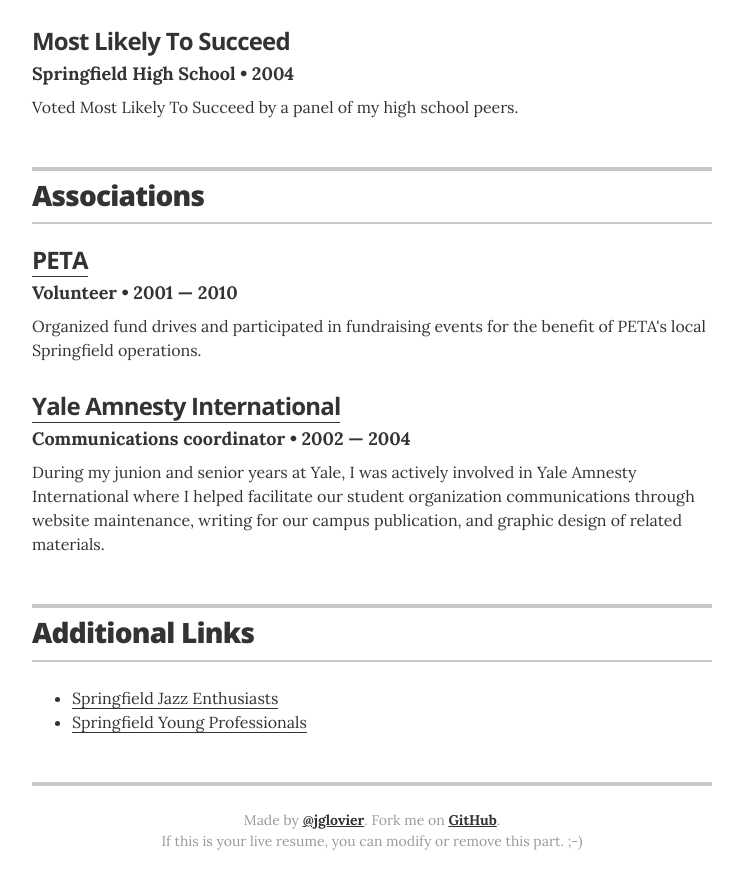
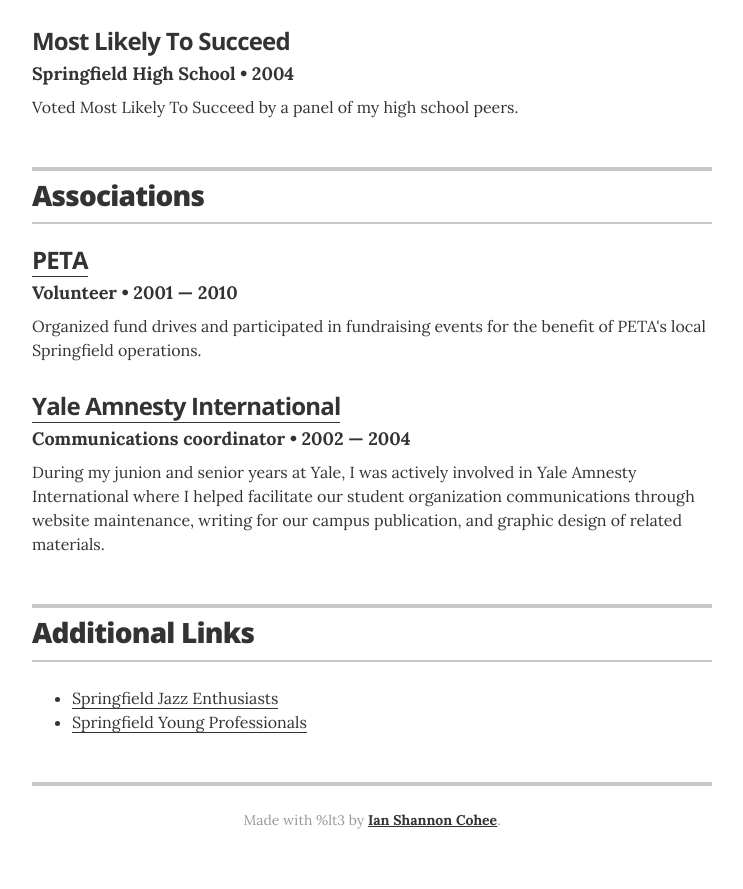
Before and after one commit to jglovier/resume-template, a Jekyll site: the page built from index.html, in a window 1280 px wide and 900 px high, scrolled down 2663 px. Shown: the top 889 px of the window, without its empty margins (268-1011 px from the left). Built offline with Jekyll 4.4.1, drawn with Linux system fonts in a browser that asks for light colours.

Commit message:
changed footer in layout
- removed original references

```diff
--- a/_layouts/resume.html
+++ b/_layouts/resume.html
@@ -232,8 +232,7 @@
       {% endif %}
 
       <footer class="page-footer">
-        <p class="footer-line">Made by <a href="http://twitter.com/jglovier">@jglovier</a>. Fork me on <a href="https://github.com/jglovier/resume-template">GitHub</a>.</p>
-        <p class="footer-line">If this is your live resume, you can modify or remove this part. ;-)</p>
+	      <p class="footer-line">Made with %lt3 by <a href="http://github.com/50L1DU5">Ian Shannon Cohee</a>.</p>
       </footer>
 
     </div>
```
